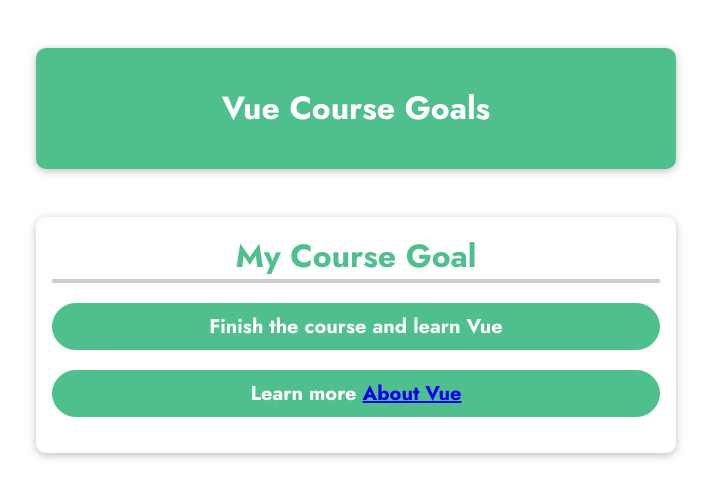
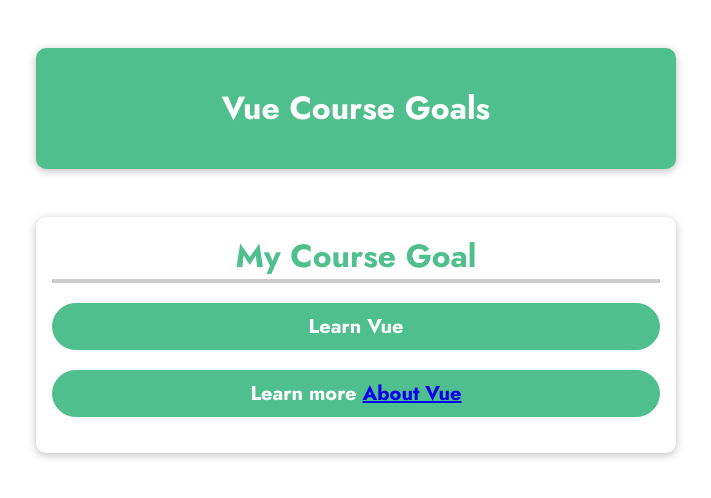
Before and after one commit to Christianbenjaminsson/vue-starting-project1, a plain HTML site: page index.html in a window 1280 px wide. Shown: the whole page, without its empty margins (284-995 px from the left). Drawn offline with nearby package versions, Linux system fonts and the light colour scheme.

Commit message:
Create method

```diff
--- a/app.js
+++ b/app.js
@@ -5,6 +5,16 @@ const app = Vue.createApp({
       vueLink: "https://vuejs.org/",
     };
   },
+  methods: {
+    outputGoal() {
+      const randomNumber = Math.random();
+      if (randomNumber < 0.5) {
+        return "Learn Vue";
+      } else {
+        return "Master Vue";
+      }
+    },
+  },
 });
 
 app.mount("#user-goal");
--- a/index.html
+++ b/index.html
@@ -18,7 +18,7 @@
     </header>
     <section id="user-goal">
       <h2>My Course Goal</h2>
-      <p>{{courseGoal}}</p>
+      <p>{{outputGoal()}}</p>
       <p>Learn more <a v-bind:href="vueLink" target="blank">About Vue</a></p>
     </section>
   </body>
```
